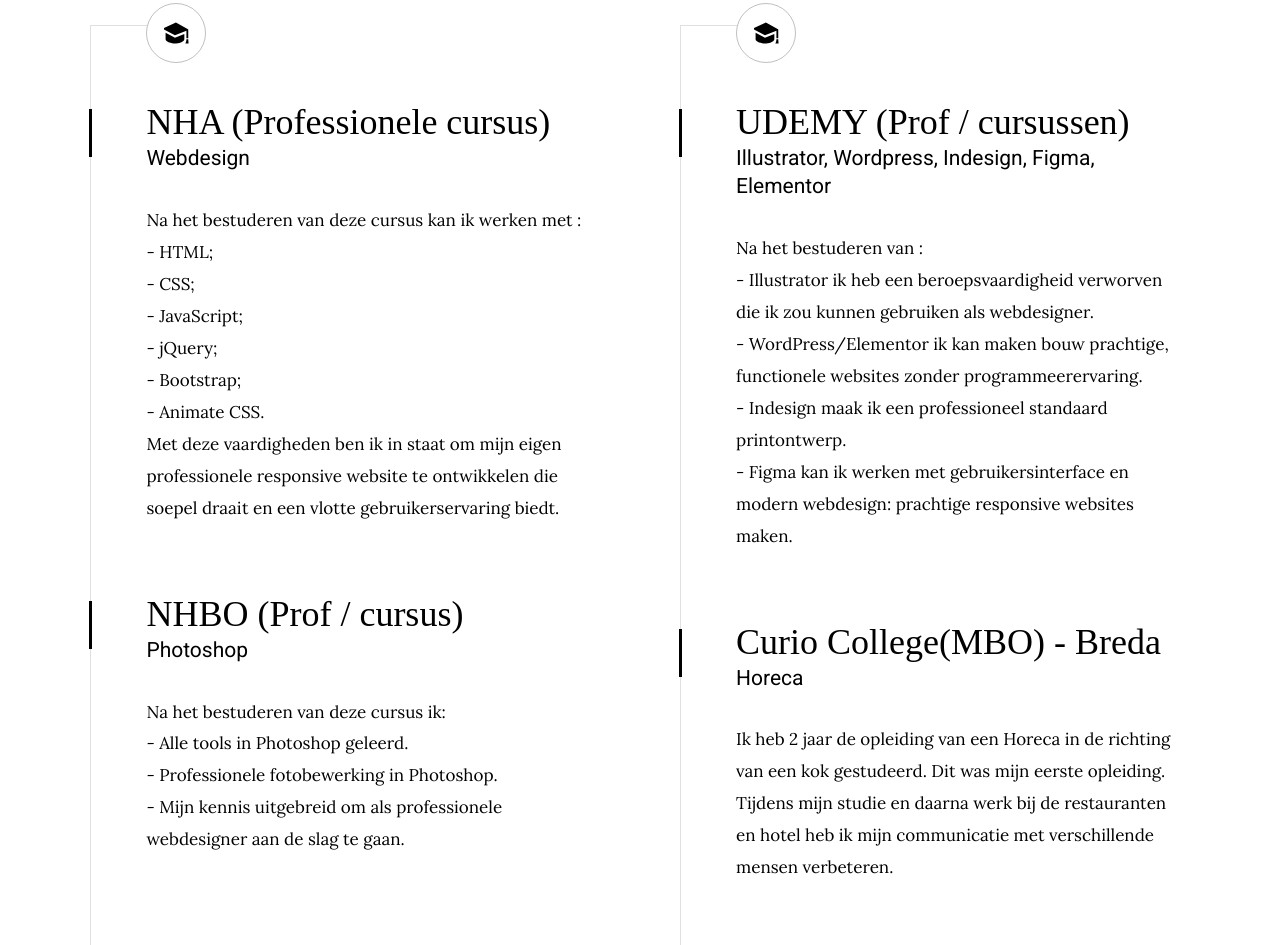
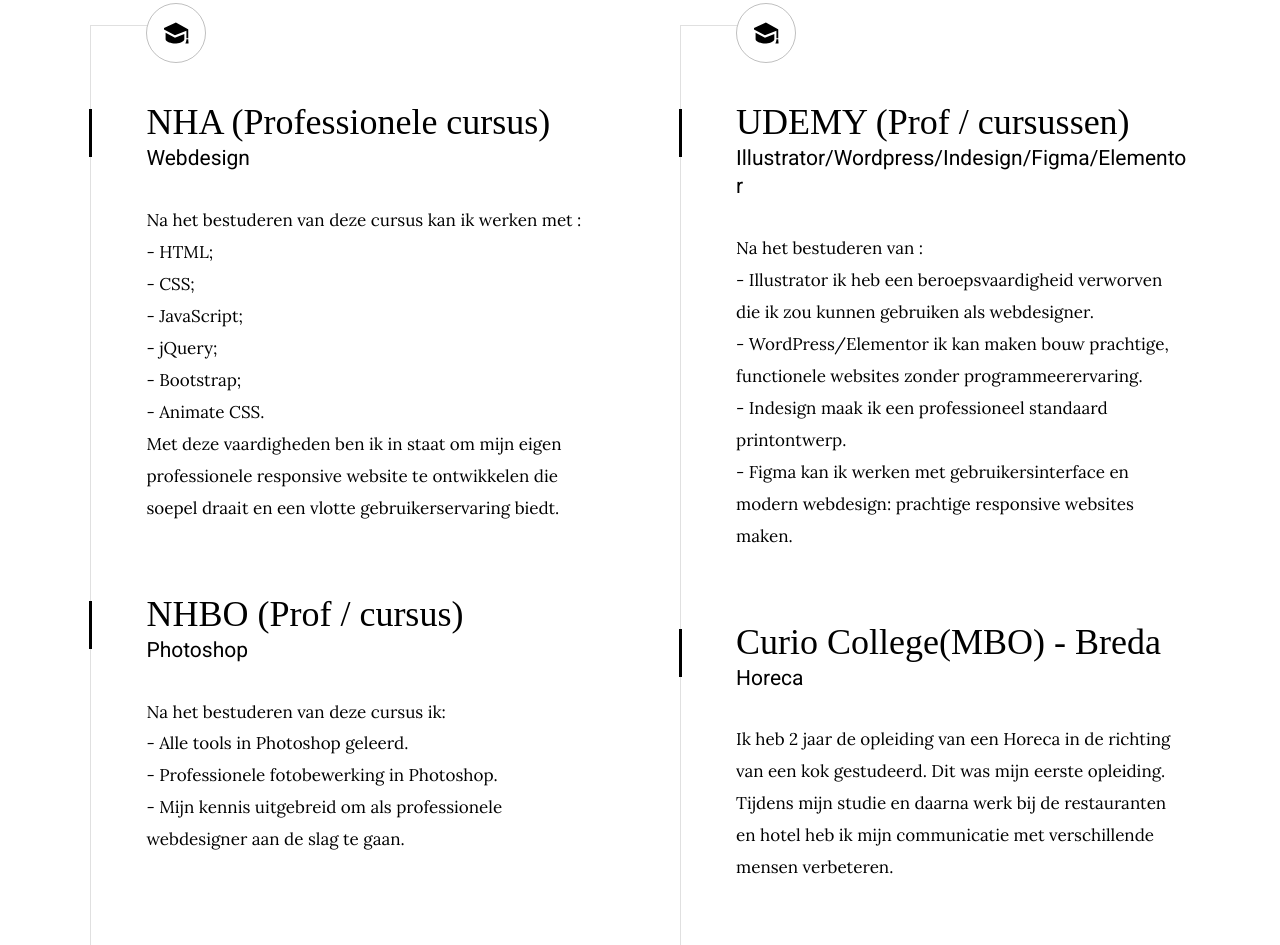
Before and after one commit to Sasha1295/sasha1295.github.io, a plain HTML site: page index.html in a window 1280 px wide. Shown: the part 2181-3126 px from the top of the page. Drawn offline with Linux system fonts and the light colour scheme; a web font is replaced by a local one.

Commit message:
Update index.html

```diff
--- a/index.html
+++ b/index.html
@@ -204,7 +204,7 @@
                             <div class="timeline__bullet"></div>
                             <div class="timeline__header">
                                 <h3 class="item-title">UDEMY (Prof / cursussen)</h3>
-                                <h5>Illustrator, Wordpress, Indesign, Figma, Elementor</h5>
+                                <h5>Illustrator/Wordpress/Indesign/Figma/Elementor</h5>
                             </div>
                             <div class="timeline__desc">
                                 <p>Na het bestuderen van :</br>- Illustrator ik heb een beroepsvaardigheid verworven die ik zou kunnen gebruiken als webdesigner.</br>- WordPress/Elementor ik kan maken bouw prachtige, functionele websites zonder programmeerervaring.</br>- Indesign maak ik een professioneel standaard printontwerp.</br>- Figma kan ik werken met gebruikersinterface en modern webdesign: prachtige responsive websites maken.</p>
```
